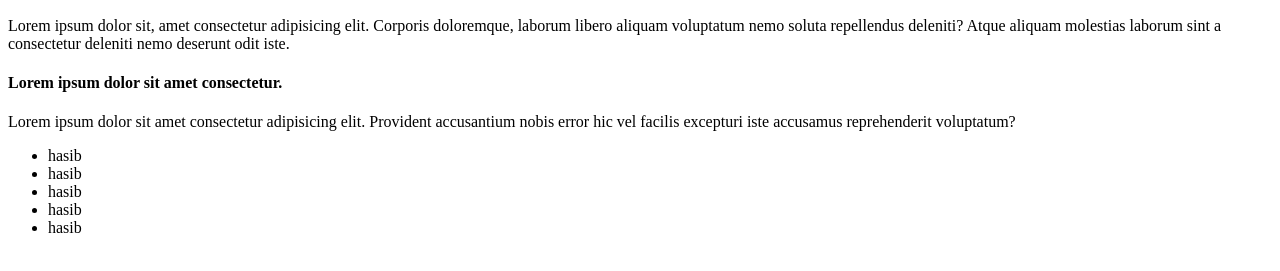
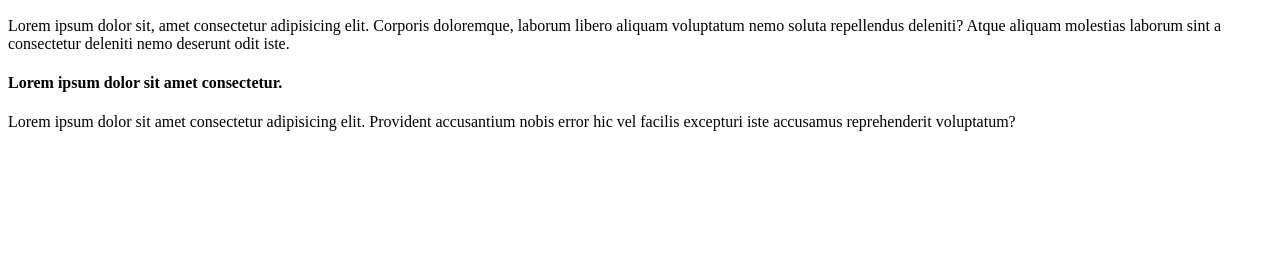
Before and after one commit to hasiburrahman00/git-practice, a plain HTML site: page index.html in a window 1280 px wide. Shown: the part 97-368 px from the top of the page. Drawn offline with Linux system fonts and the light colour scheme.

Commit message:
remove unnecessary line

```diff
--- a/index.html
+++ b/index.html
@@ -20,13 +20,7 @@
         <section>
             <h4>Lorem ipsum dolor sit amet consectetur.</h4>
             <p>Lorem ipsum dolor sit amet consectetur adipisicing elit. Provident accusantium nobis error hic vel facilis excepturi iste accusamus reprehenderit voluptatum?</p>
-            <ul>
-                <li>hasib</li>
-                <li>hasib</li>
-                <li>hasib</li>
-                <li>hasib</li>
-                <li>hasib</li>
-            </ul>
+
         </section>
 
 
```
Also changed, not shown: style.css (added).
